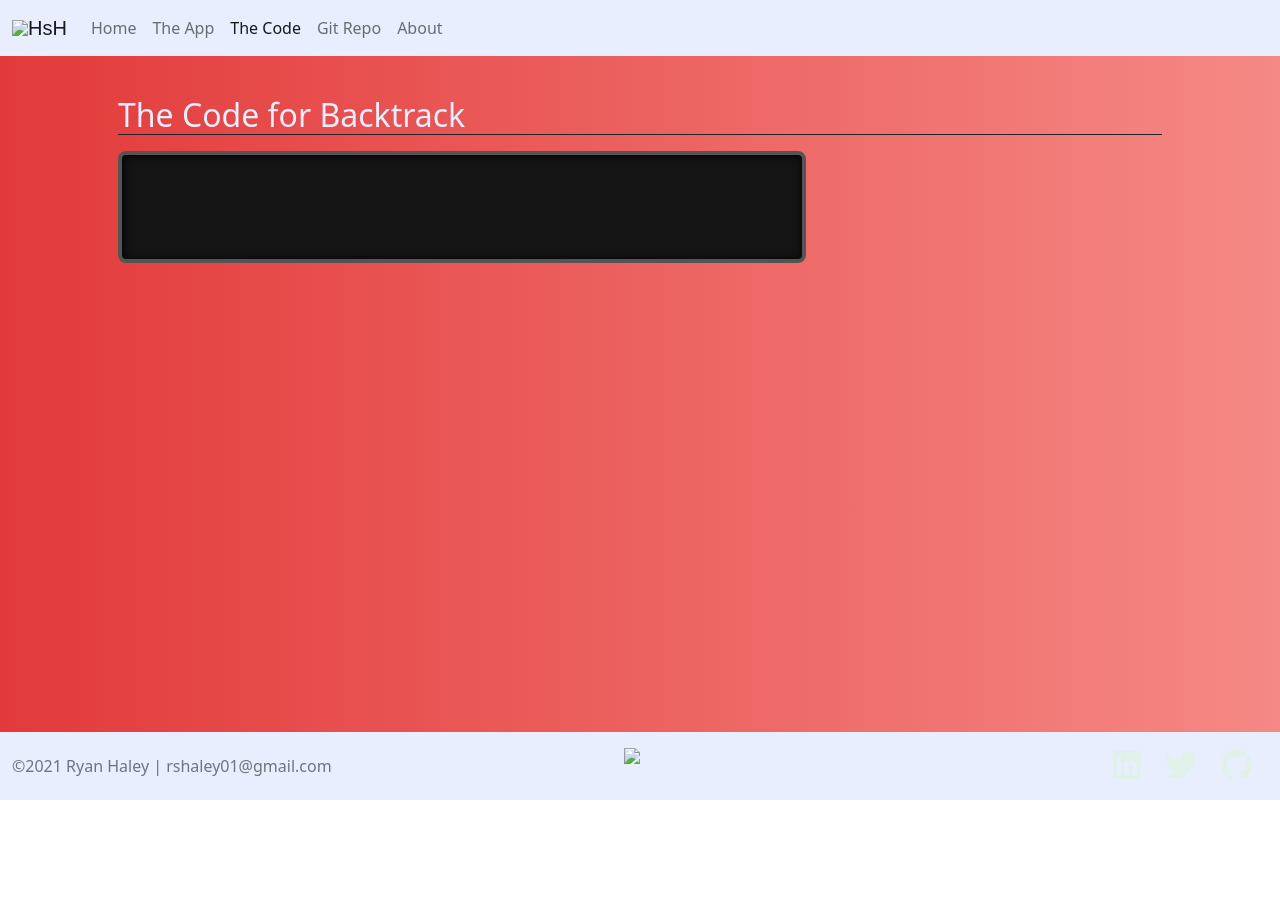
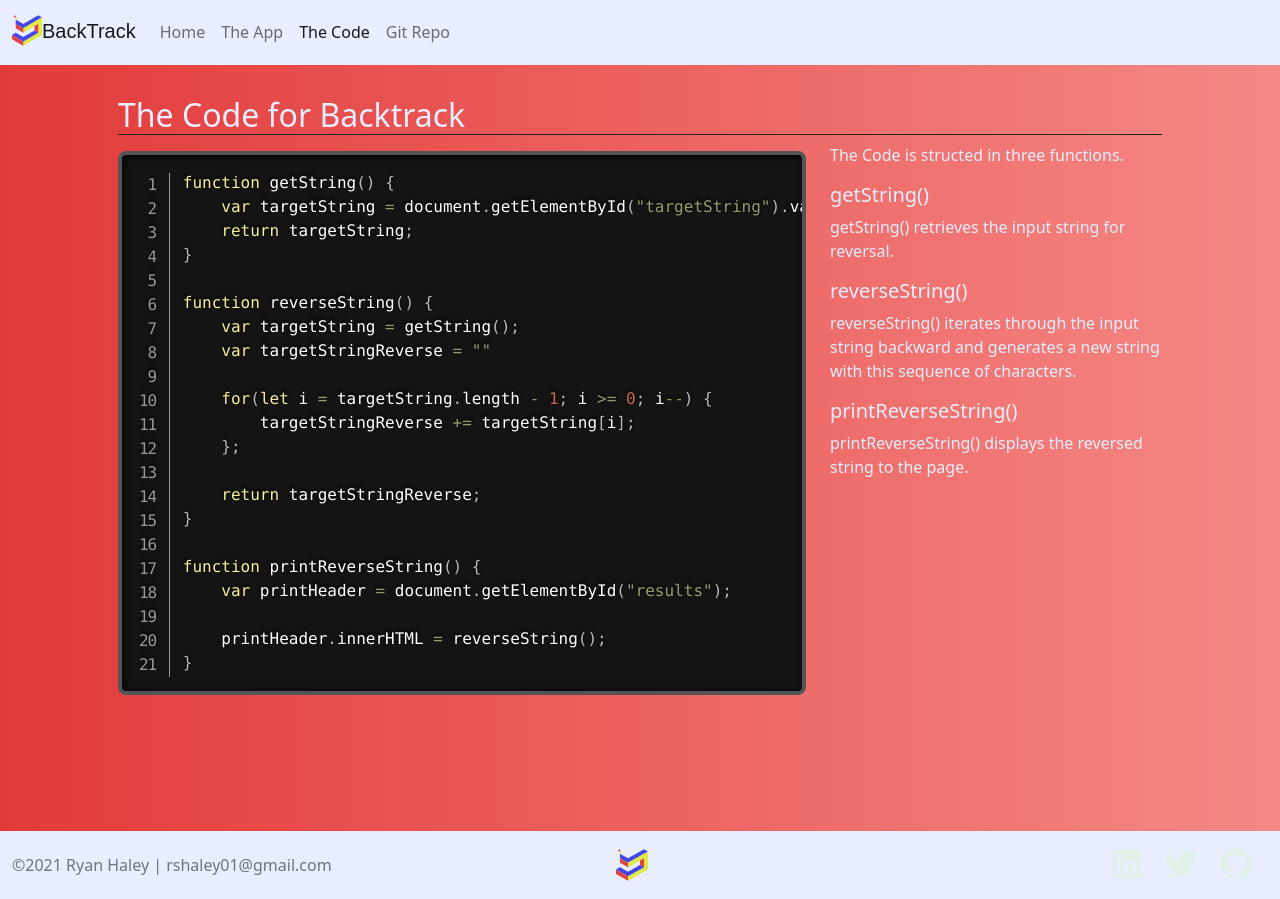
Before and after one commit to project-haley/Backtrack, a plain HTML site: page code.html in a window 1280 px wide. Before the commit the page ends 800 px from the top, so only its background shows below. Drawn offline with nearby package versions, Linux system fonts and the light colour scheme; a web font is replaced by a local one.

Commit message:
finishing touches

```diff
--- a/code.html
+++ b/code.html
@@ -2,7 +2,7 @@
 <html lang="en" class="h-100">
 
 <head>
-    <title>App Name: A Coding Project By Ryan Haley</title>
+    <title>BackTrack: A Coding Project By Ryan Haley</title>
     <!-- Required meta tags -->
     <meta charset="utf-8">
     <meta name="viewport" content="width=device-width, initial-scale=1, shrink-to-fit=no">
@@ -28,7 +28,7 @@
     <!-- Nav section -->
     <nav class="navbar navbar-expand-md navbar-light fixed-top">
         <div class="container-fluid">
-            <a class="navbar-brand logoFont" href="/index.html"><img class="mb-1" src="img/HopSkipHundred-chroma.svg" width="30" class="d-inline-block align-text-top">HsH</a>
+            <a class="navbar-brand logoFont" href="/index.html"><img class="mb-1" src="img/backtrack-logo.svg" width="30" class="d-inline-block align-text-top">BackTrack</a>
             <button class="navbar-toggler" type="button" data-bs-toggle="collapse" data-bs-target="#navbarCollapse"
                 aria-controls="navbarCollapse" aria-expanded="false" aria-label="Toggle navigation">
                 <span class="navbar-toggler-icon"></span>
@@ -45,10 +45,7 @@
                         <a class="nav-link active" aria-current="page" href="code.html">The Code</a>
                     </li>
                     <li class="nav-item">
-                        <a class="nav-link" href="#">Git Repo</a>
-                    </li>
-                    <li class="nav-item">
-                        <a class="nav-link" target="_blank" href="#">About</a>
+                        <a class="nav-link" href="https://github.com/project-haley/Backtrack">Git Repo</a>
                     </li>
                 </ul>
             </div>
@@ -63,12 +60,38 @@
                 <div class="col-lg-8">
                     <pre class="line-numbers">
                         <code class="language-javascript">
+                            function getString() {
+                                var targetString = document.getElementById("targetString").value;
+                                return targetString;
+                            }
 
+                            function reverseString() {
+                                var targetString = getString();
+                                var targetStringReverse = ""
+
+                                for(let i = targetString.length - 1; i >= 0; i--) {
+                                    targetStringReverse += targetString[i];
+                                };
+
+                                return targetStringReverse;
+                            }
+
+                            function printReverseString() {
+                                var printHeader = document.getElementById("results");
+
+                                printHeader.innerHTML = reverseString();
+                            }
                         </code>
                     </pre>
                 </div>
                 <div class="col-lg-4">
-
+                    <p>The Code is structed in three functions.</p>
+                    <h5>getString()</h5>
+                    <p>getString() retrieves the input string for reversal.</p>
+                    <h5>reverseString()</h5>
+                    <p>reverseString() iterates through the input string backward and generates a new string with this sequence of characters.</p>
+                    <h5>printReverseString()</h5>
+                    <p>printReverseString() displays the reversed string to the page.</p>
                 </div>
             </div>
         </div>
@@ -84,7 +107,7 @@
                     </div>
                 </div>
                 <div class="col d-flex align-items-center justify-content-lg-center">
-                    <img height="36" src="/img/HopSkipHundred-chroma.svg">
+                    <img height="36" src="/img/backtrack-logo.svg">
                 </div>
                 <div class="col d-flex align-items-center justify-content-lg-end">
                     <div class="row ">
```
Also changed, not shown: app.html (+5 -8 lines), index.html (+6 -9 lines), img/backtrack-logo.svg (added).
